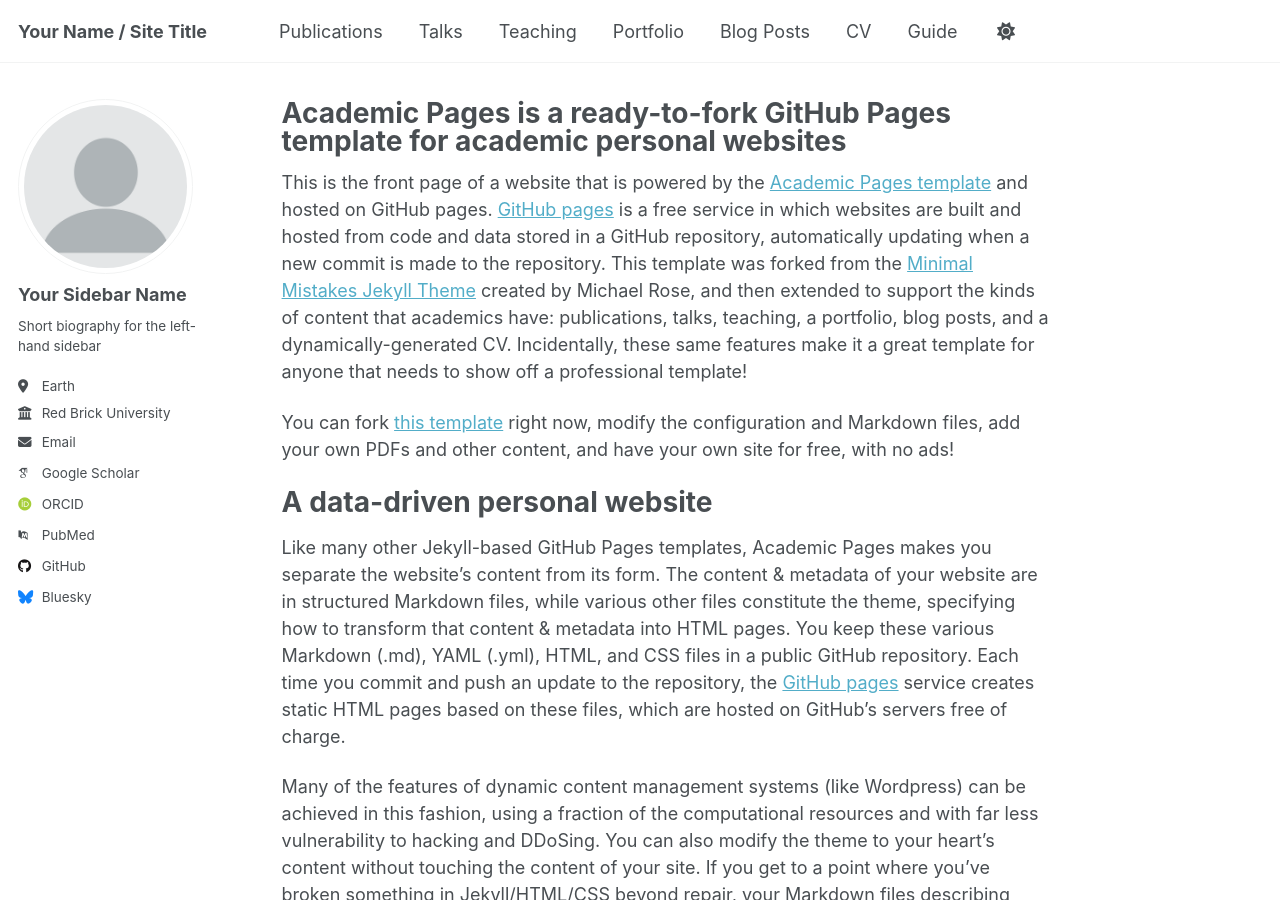
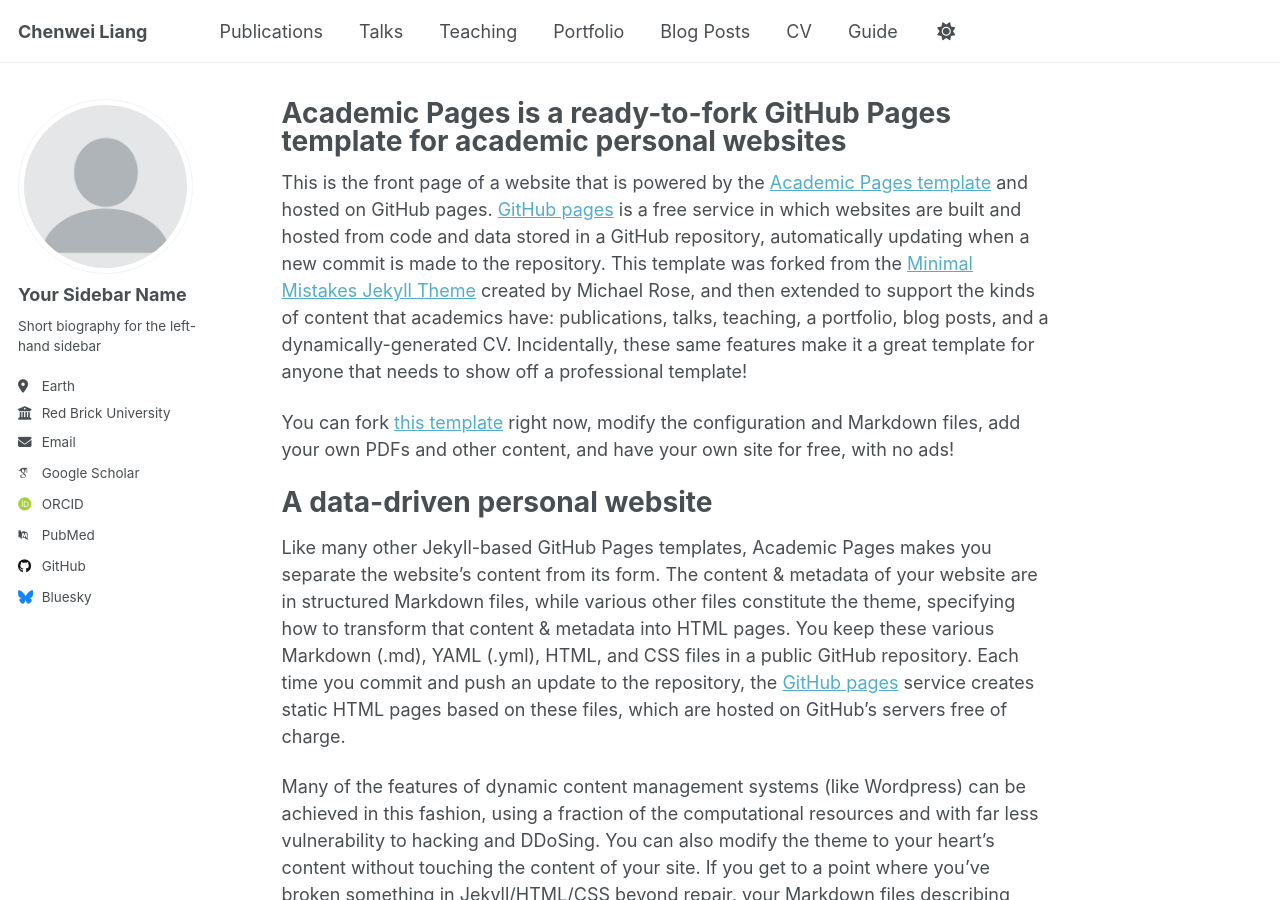
Before and after one commit to Chenwei-Liang/Chenwei-Liang.github.io, a Jekyll site: the page built from _pages/about.md, in a window 1280 px wide and 900 px high. Built offline with Jekyll 4.4.1, drawn with Linux system fonts in a browser that asks for light colours; some web fonts are replaced; a script that is not in the unit is left out.

Commit message:
Update _config.yml

```diff
--- a/_config.yml
+++ b/_config.yml
@@ -9,7 +9,7 @@
 # Basic Site Settings
 locale                   : "en-US"
 site_theme               : "default"
-title                    : "Your Name / Site Title"
+title                    : "Chenwei Liang"
 title_separator          : "-"
 name                     : &name "Your Name"
 description              : &description "personal description"
```
